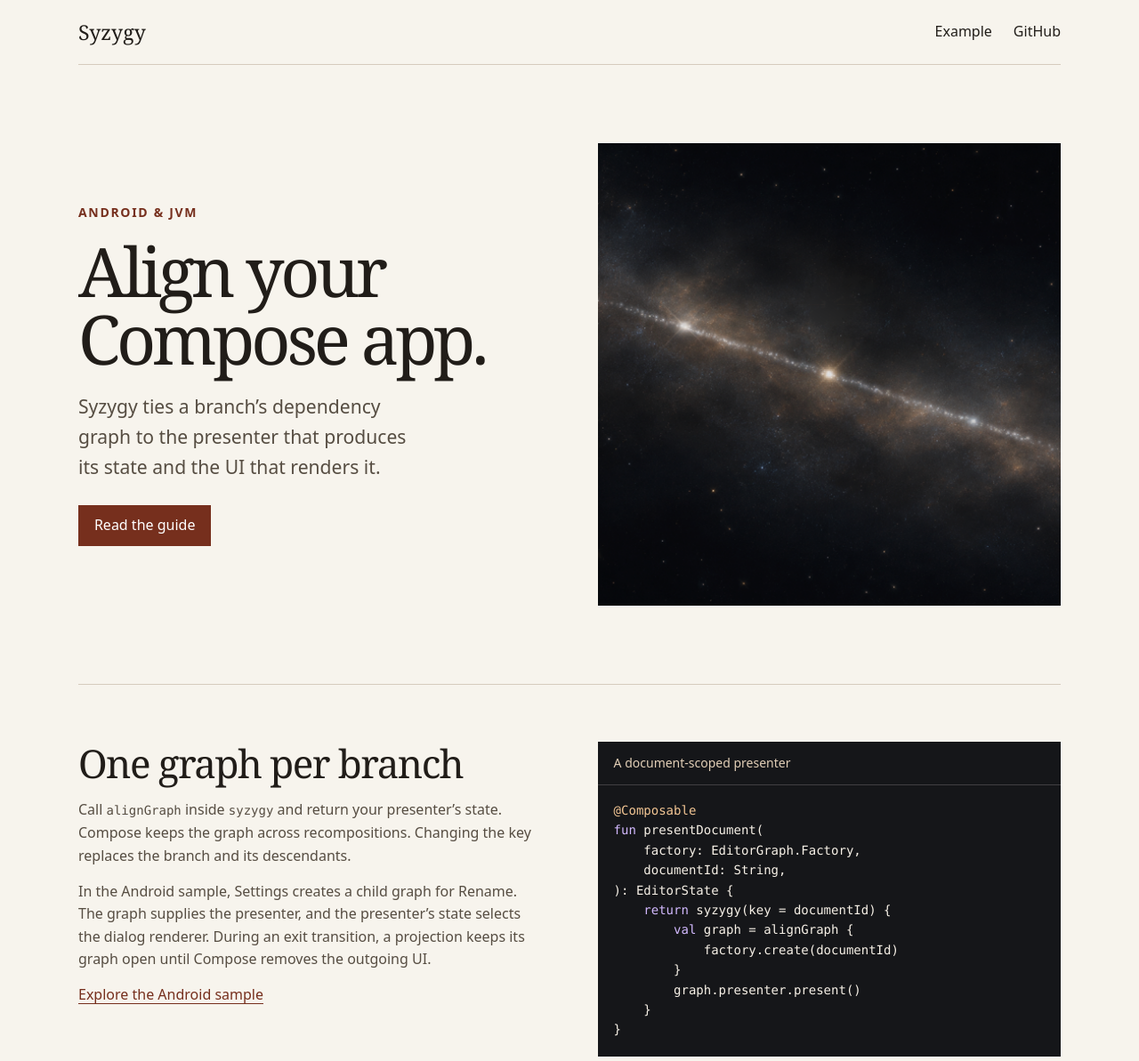
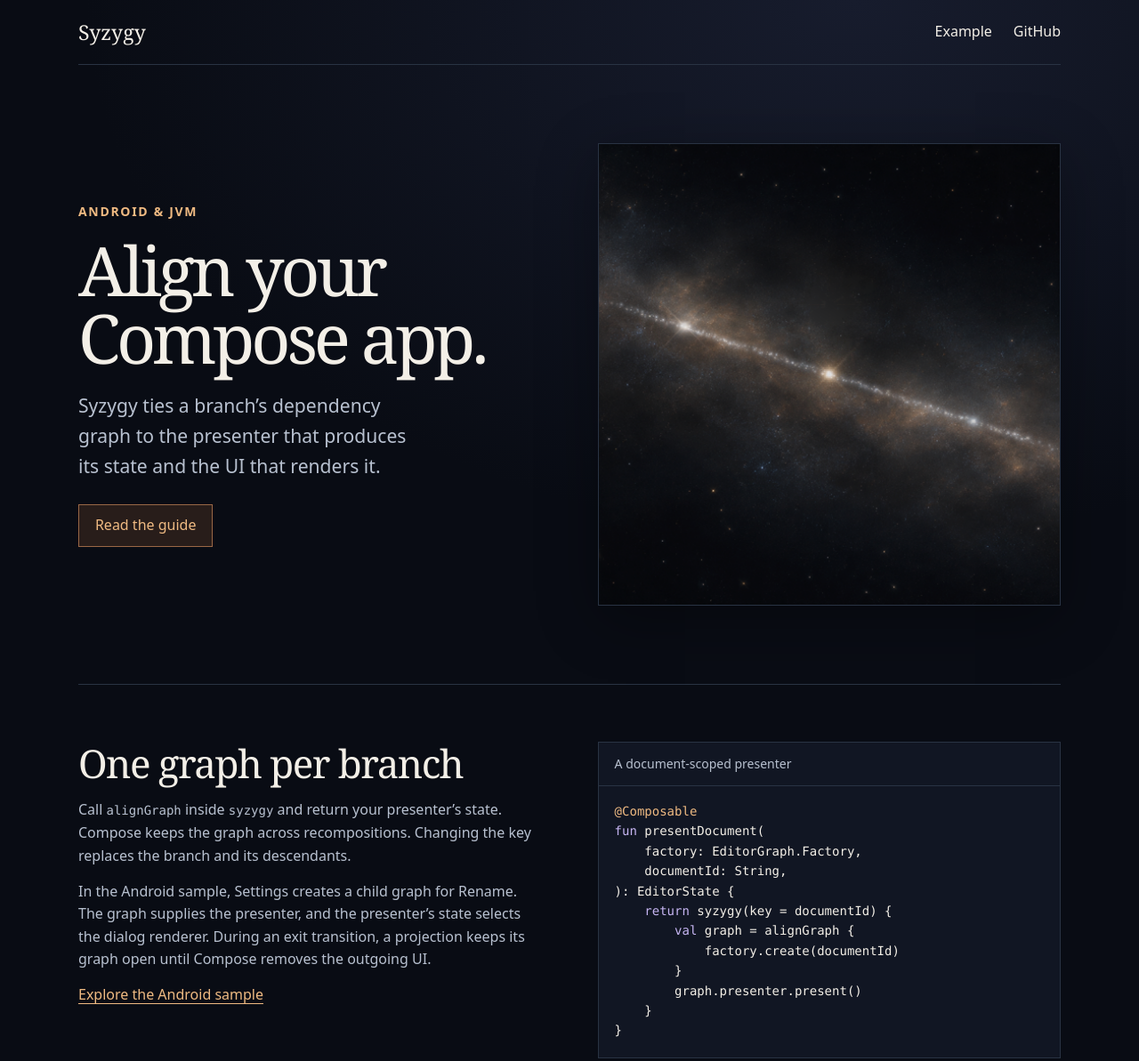
Before and after one commit to japplin/syzygy, a plain HTML site: page docs/index.html in a window 1280 px wide. Shown: the top 1193 px of the page at 89% size. Drawn offline with Linux system fonts and the light colour scheme.

Commit message:
Give the GitHub Pages site a dark theme

```diff
--- a/docs/index.html
+++ b/docs/index.html
@@ -3,10 +3,12 @@
 <head>
   <meta charset="utf-8">
   <meta name="viewport" content="width=device-width, initial-scale=1">
+  <meta name="color-scheme" content="dark">
+  <meta name="theme-color" content="#090c14">
   <meta name="description" content="Syzygy aligns dependency graphs, composable presenters, and their UI in Compose apps for Android and JVM.">
   <title>Syzygy for Compose</title>
   <link rel="icon" href="assets/syzygy-logo.svg" type="image/svg+xml">
-  <link rel="stylesheet" href="site.css">
+  <link rel="stylesheet" href="site.css?v=2">
 </head>
 <body>
   <a class="skip-link" href="#main">Skip to content</a>
--- a/docs/site.css
+++ b/docs/site.css
@@ -1,15 +1,20 @@
 :root {
-  color-scheme: light;
-  --paper: #f7f4ed;
-  --ink: #211d19;
-  --muted: #564d42;
-  --rule: #d5cbbd;
-  --accent: #762f1d;
-  --night: #151619;
+  color-scheme: dark;
+  --background: #090c14;
+  --surface: #111623;
+  --text: #f3efe7;
+  --muted: #b8c1d0;
+  --rule: #293343;
+  --accent: #efba82;
+  --accent-hover: #ffd5a5;
+  --button-background: #281d1a;
+  --button-hover: #3c2923;
+  --button-border: #9a6846;
+  --keyword: #c7b6f3;
   font-family: system-ui, sans-serif;
   line-height: 1.6;
-  background: var(--paper);
-  color: var(--ink);
+  background: var(--background);
+  color: var(--text);
 }
 
 *, *::before, *::after {
@@ -20,12 +25,18 @@ body, h1, h2, p, figure, dl, dd {
   margin: 0;
 }
 
+body {
+  min-height: 100vh;
+  background: radial-gradient(ellipse 54rem 38rem at 75% 0%, #171c2d, transparent);
+}
+
 a {
   color: var(--accent);
   text-underline-offset: 0.22em;
 }
 
 a:hover {
+  color: var(--accent-hover);
   text-decoration-thickness: 0.13em;
 }
 
@@ -44,7 +55,7 @@ a:hover {
   top: 0.5rem;
   left: 1.5rem;
   padding: 0.5rem 0.8rem;
-  background: var(--paper);
+  background: var(--surface);
   transform: translateY(calc(-100% - 1rem));
 }
 
@@ -72,7 +83,7 @@ a:hover {
 }
 
 .site-header a {
-  color: var(--ink);
+  color: var(--text);
   text-decoration: none;
 }
 
@@ -126,20 +137,24 @@ h1 {
   display: inline-block;
   margin-top: 1.65rem;
   padding: 0.65rem 1.12rem;
-  background: var(--accent);
-  color: white;
+  border: 1px solid var(--button-border);
+  background: var(--button-background);
+  color: var(--accent);
   text-decoration: none;
 }
 
 .button:hover {
-  background: #602515;
+  background: var(--button-hover);
 }
 
 .hero-art {
   display: block;
   width: 100%;
   height: auto;
-  background: var(--night);
+  background: var(--surface);
+  outline: 1px solid var(--rule);
+  outline-offset: -1px;
+  box-shadow: 0 1rem 4rem #0005;
 }
 
 .section {
@@ -164,14 +179,14 @@ h2 {
 }
 
 .code-example {
-  background: var(--night);
-  color: #f7f1e7;
+  border: 1px solid var(--rule);
+  background: var(--surface);
 }
 
 .code-example figcaption {
   padding: 0.8rem 1.1rem;
-  border-bottom: 1px solid #414043;
-  color: #e2cfb7;
+  border-bottom: 1px solid var(--rule);
+  color: var(--muted);
   font-size: 0.875rem;
 }
 
@@ -188,16 +203,15 @@ code, pre {
 }
 
 pre:focus-visible {
-  outline-color: #f3c694;
   outline-offset: -3px;
 }
 
 .annotation {
-  color: #f3c694;
+  color: var(--accent);
 }
 
 .keyword {
-  color: #d3baff;
+  color: var(--keyword);
 }
 
 .modules {
```
